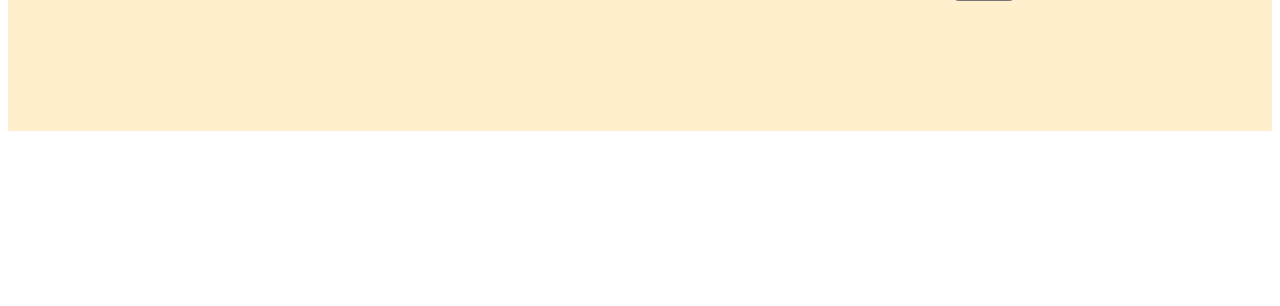
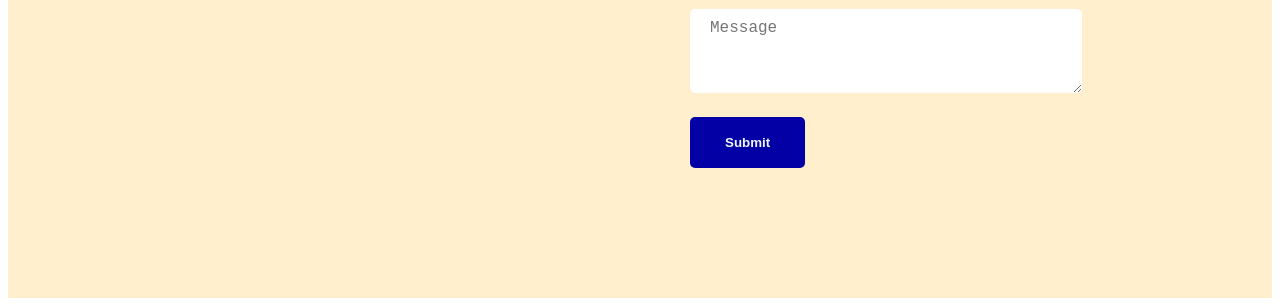
Before and after one commit to SRTonmoy/my-portfolio, a plain HTML site: page index.html in a window 1280 px wide. Shown: the part 3510-3816 px from the top of the page. Before the commit the page ends 3649 px from the top, so only its background shows below. Drawn offline with nearby package versions, Linux system fonts and the light colour scheme; files whose address does not match are found by name.

Commit message:
Final for live

```diff
--- a/Styles/portfolio.css
+++ b/Styles/portfolio.css
@@ -161,3 +161,16 @@ footer{
 .footer-column{
     width: 50%;
 }
+footer input[type="text"], footer input[type="email"], footer textarea
+{
+    height: 64px;
+    border-radius: 5px;
+    background-color: white;
+    display: block;
+    width: 100%;
+    font-size: 16px;
+    padding: 10px 20px;
+    margin-bottom: 24px;
+    border: none;
+
+}
--- a/index.html
+++ b/index.html
@@ -164,7 +164,7 @@ to any of the 1500+ FontAwesome 5 free icons available. Aenean commodo ligula eg
             <input type="text" name="" id="" placeholder="Your Name">
             <input type="email" name="" id="" placeholder="Your Mail">
             <textarea name="" id="" cols="30" rows="10" placeholder="Message"></textarea>
-            <input type="submit" value="Submit">
+            <input class="btn-primary" type="submit" value="Submit">
         </form>
     </div>
     </footer>
```
